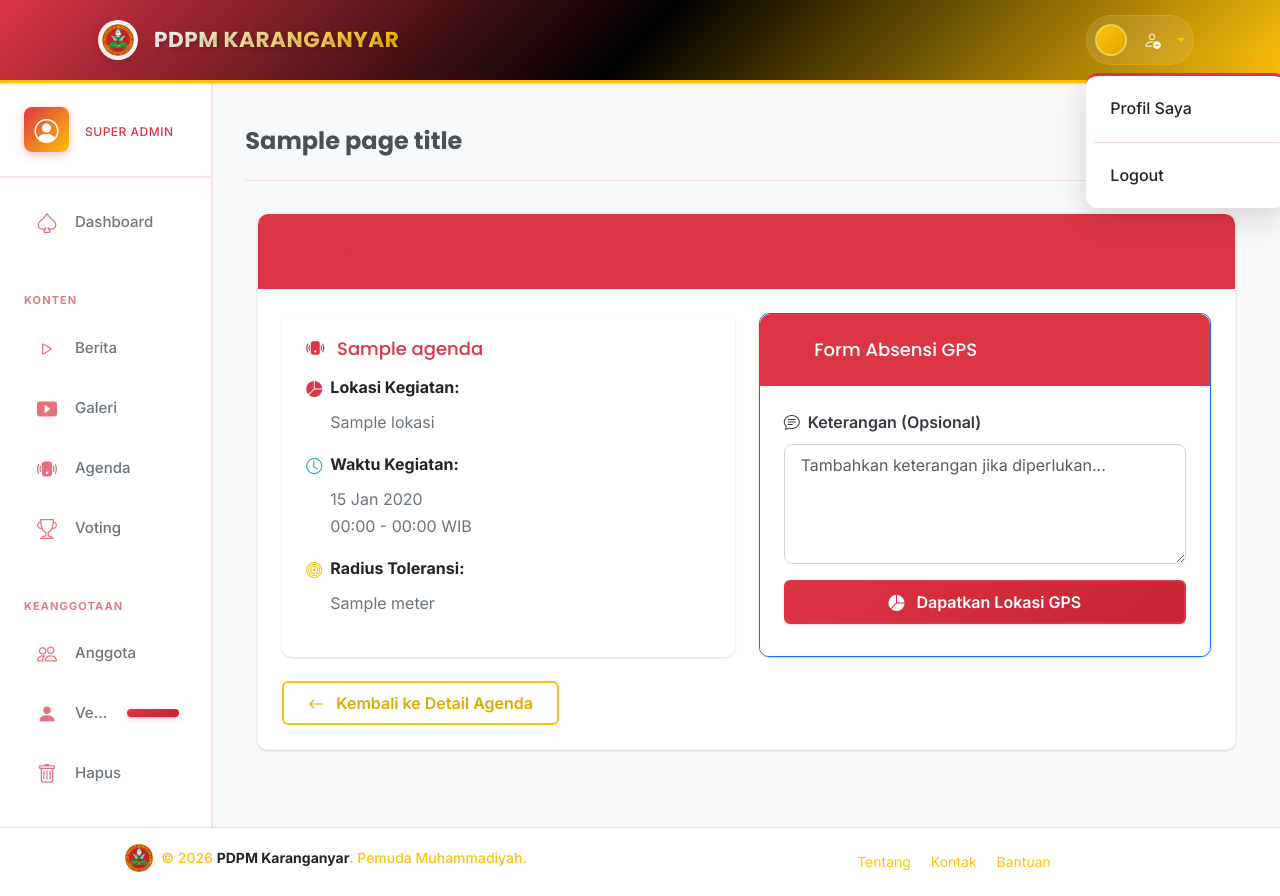
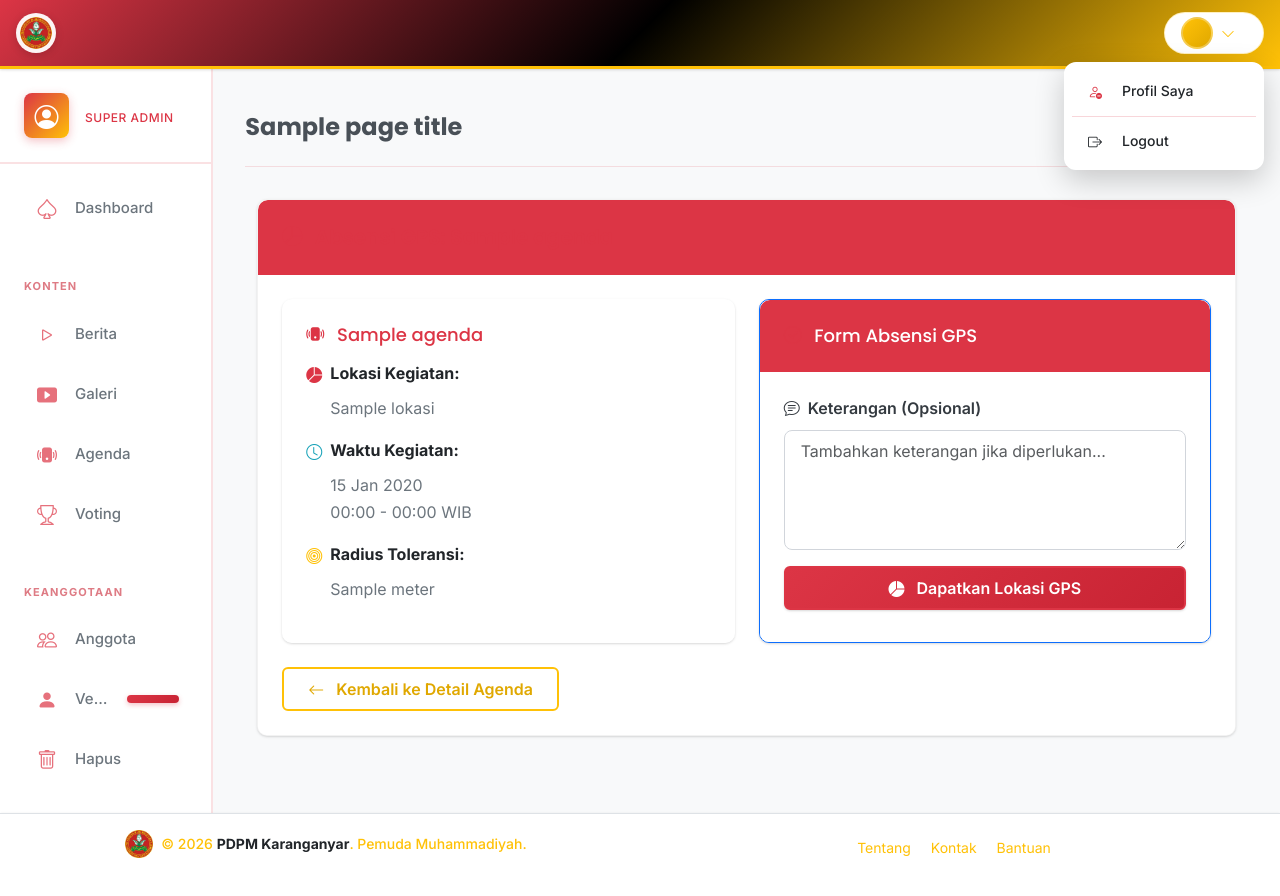
Before and after one commit to ZAKITRIPAMUNGKAS/pdpm, a CodeIgniter 4 app: the page made by app/Views/absensi/form_absensi.php in a window 1280 px wide, after a click that opens the changed part. After the commit the page ends 858 px from the top, so only its background shows below. Run offline with PHP 8.4 and a stand-in for CodeIgniter, Linux system fonts and the light colour scheme; the template is opened without the code that fills it: most values are stand-ins (such as "Sample title", 1, 10 or a date in 2020); data that the repository does not hold is empty; some libraries are stand-ins or nearby versions.

Commit message:
fix: redesain total navbar header mobile agar rapi, hilangkan duplikasi toggler & kotak hitam

```diff
--- a/app/Views/layout/template.php
+++ b/app/Views/layout/template.php
@@ -39,55 +39,76 @@
 </head>
 <body class="d-flex flex-column h-100">
 
-    <!-- Header (diseragamkan dengan public) -->
+    <!-- Header Navbar -->
     <nav class="navbar navbar-expand-lg navbar-dark shadow-sm sticky-top">
-        <div class="container">
-            <!-- Hamburger Sidebar Toggle (mobile only) -->
-            <button class="btn-sidebar-toggle me-2" id="sidebarToggleBtn" type="button" aria-label="Toggle Sidebar">
-                <i class="bi bi-list"></i>
-            </button>
+        <div class="container-fluid px-2 px-sm-3 d-flex align-items-center justify-content-between">
 
-            <a class="navbar-brand d-flex align-items-center" href="<?= site_url('dashboard') ?>">
-                <img src="<?= base_url('logo.png') ?>" alt="PDPM Karanganyar" class="navbar-logo me-2">
-                <span>PDPM KARANGANYAR</span>
-            </a>
-            <button class="navbar-toggler" type="button" data-bs-toggle="collapse" data-bs-target="#navbarNav" aria-controls="navbarNav" aria-expanded="false" aria-label="Toggle navigation">
-                <span class="navbar-toggler-icon"></span>
-            </button>
-            <div class="collapse navbar-collapse" id="navbarNav">
-                <ul class="navbar-nav ms-auto align-items-lg-center">
-                    <li class="nav-item d-none d-lg-block me-3">
-                        <a class="nav-link <?= current_url() == site_url('dashboard') ? 'active' : '' ?>" href="<?= site_url('dashboard') ?>">Beranda</a>
+            <!-- Left: Sidebar Toggle + Brand Logo & Title -->
+            <div class="d-flex align-items-center me-2">
+                <button class="btn-sidebar-toggle me-2" id="sidebarToggleBtn" type="button" aria-label="Toggle Sidebar">
+                    <i class="bi bi-list"></i>
+                </button>
+
+                <a class="navbar-brand d-flex align-items-center m-0 p-0" href="<?= site_url('dashboard') ?>">
+                    <img src="<?= base_url('logo.png') ?>" alt="PDPM Karanganyar" class="navbar-logo me-2">
+                    <span class="d-none d-sm-inline">PDPM KARANGANYAR</span>
+                    <span class="d-inline d-sm-none fs-6 fw-bold">PDPM</span>
+                </a>
+            </div>
+
+            <!-- Middle: Desktop Navigation Links (≥992px) -->
+            <div class="d-none d-lg-flex align-items-center mx-auto">
+                <ul class="navbar-nav flex-row gap-1">
+                    <li class="nav-item">
+                        <a class="nav-link px-3 <?= current_url() == site_url('dashboard') ? 'active' : '' ?>" href="<?= site_url('dashboard') ?>">
+                            <i class="bi bi-speedometer2 me-1"></i>Beranda
+                        </a>
                     </li>
-                    <li class="nav-item d-none d-lg-block me-3">
-                        <a class="nav-link <?= strpos(current_url(), 'admin-berita') !== false ? 'active' : '' ?>" href="<?= site_url('admin-berita') ?>">Berita</a>
+                    <li class="nav-item">
+                        <a class="nav-link px-3 <?= strpos(current_url(), 'admin-berita') !== false ? 'active' : '' ?>" href="<?= site_url('admin-berita') ?>">
+                            <i class="bi bi-newspaper me-1"></i>Berita
+                        </a>
                     </li>
-                    <li class="nav-item d-none d-lg-block me-3">
-                        <a class="nav-link <?= strpos(current_url(), 'admin-agenda') !== false ? 'active' : '' ?>" href="<?= site_url('admin-agenda') ?>">Agenda</a>
+                    <li class="nav-item">
+                        <a class="nav-link px-3 <?= strpos(current_url(), 'admin-agenda') !== false ? 'active' : '' ?>" href="<?= site_url('admin-agenda') ?>">
+                            <i class="bi bi-calendar-event me-1"></i>Agenda
+                        </a>
                     </li>
-                    <?php if(session()->get('id_role') == 1): // Hanya Super Admin ?>
-                    <li class="nav-item d-none d-lg-block me-3">
-                        <a class="nav-link <?= strpos(current_url(), 'admin-voting') !== false ? 'active' : '' ?>" href="<?= site_url('admin-voting') ?>">Voting</a>
+                    <?php if(session()->get('id_role') == 1): ?>
+                    <li class="nav-item">
+                        <a class="nav-link px-3 <?= strpos(current_url(), 'admin-voting') !== false ? 'active' : '' ?>" href="<?= site_url('admin-voting') ?>">
+                            <i class="bi bi-ui-checks me-1"></i>Voting
+                        </a>
                     </li>
                     <?php endif; ?>
-                    <?php if(session()->get('id_role') == 3): // Anggota ?>
-                    <li class="nav-item d-none d-lg-block me-3">
-                        <a class="nav-link <?= strpos(current_url(), 'voting') !== false ? 'active' : '' ?>" href="<?= site_url('voting') ?>">Voting</a>
+                    <?php if(session()->get('id_role') == 3): ?>
+                    <li class="nav-item">
+                        <a class="nav-link px-3 <?= strpos(current_url(), 'voting') !== false ? 'active' : '' ?>" href="<?= site_url('voting') ?>">
+                            <i class="bi bi-ui-checks me-1"></i>Voting
+                        </a>
                     </li>
                     <?php endif; ?>
-                    <li class="nav-item dropdown">
-                        <a class="nav-link dropdown-toggle" href="#" id="navbarDropdown" role="button" data-bs-toggle="dropdown" aria-expanded="false">
-                            <i class="bi bi-person-fill me-1"></i>
-                            <?= session()->get('nama_lengkap') ?>
-                        </a>
-                        <ul class="dropdown-menu dropdown-menu-end" aria-labelledby="navbarDropdown">
-                            <li><a class="dropdown-item" href="<?= site_url('profil-saya') ?>">Profil Saya</a></li>
-                            <li><hr class="dropdown-divider"></li>
-                            <li><a class="dropdown-item" href="<?= site_url('logout') ?>">Logout</a></li>
-                        </ul>
-                    </li>
                 </ul>
             </div>
+
+            <!-- Right: User Profile Dropdown Pill -->
+            <div class="dropdown ms-auto">
+                <a class="nav-link dropdown-toggle text-white d-flex align-items-center py-1 px-2 px-sm-3 rounded-pill bg-white bg-opacity-10 border border-warning border-opacity-25"
+                   href="#" id="navbarDropdown" role="button" data-bs-toggle="dropdown" aria-expanded="false">
+                    <span class="navbar-user-avatar me-1 me-sm-2"><?= strtoupper(substr(session()->get('nama_lengkap') ?? 'U', 0, 2)) ?></span>
+                    <span class="d-none d-md-inline small fw-semibold me-1 me-sm-2 text-truncate" style="max-width: 140px;"><?= esc(session()->get('nama_lengkap')) ?></span>
+                    <i class="bi bi-chevron-down small text-warning"></i>
+                </a>
+                <ul class="dropdown-menu dropdown-menu-end shadow border-0" aria-labelledby="navbarDropdown">
+                    <li class="dropdown-header d-md-none text-wrap text-dark fw-bold border-bottom pb-2 mb-1">
+                        <i class="bi bi-person-circle me-1 text-danger"></i><?= esc(session()->get('nama_lengkap')) ?>
+                    </li>
+                    <li><a class="dropdown-item" href="<?= site_url('profil-saya') ?>"><i class="bi bi-person-fill me-2 text-primary"></i>Profil Saya</a></li>
+                    <li><hr class="dropdown-divider my-1"></li>
+                    <li><a class="dropdown-item text-danger" href="<?= site_url('logout') ?>"><i class="bi bi-box-arrow-right me-2"></i>Logout</a></li>
+                </ul>
+            </div>
+
         </div>
     </nav>
 
--- a/public/css/mobile-responsive-fix.css
+++ b/public/css/mobile-responsive-fix.css
@@ -36,29 +36,11 @@
 
     .navbar-brand {
         font-size: 1.1rem !important;
-        padding: 0.25rem 0.5rem !important;
+        padding: 0.25rem 0 !important;
     }
 
     .navbar-logo {
-        height: 30px !important;
-    }
-
-    .navbar-collapse {
-        background: rgba(0, 0, 0, 0.95);
-        margin: 0.5rem -15px 0;
-        padding: 1rem 15px;
-        border-radius: 0;
-    }
-
-    .navbar-nav .nav-link {
-        padding: 0.75rem 1rem !important;
-        margin: 0.25rem 0 !important;
-        border-left: 3px solid transparent;
-    }
-
-    .navbar-nav .nav-link:hover {
-        border-left-color: #ffc107;
-        padding-left: 1.25rem !important;
+        height: 32px !important;
     }
 
     /* --- Hero Section --- */
--- a/public/css/navbar-pdpm-theme.css
+++ b/public/css/navbar-pdpm-theme.css
@@ -270,42 +270,32 @@
     box-shadow: 0 4px 20px rgba(0, 0, 0, 0.2);
 }
 
-/* Mobile Responsive */
-@media (max-width: 991.98px) {
-    .navbar-collapse {
-        background: rgba(0, 0, 0, 0.1);
-        border-radius: 12px;
-        padding: 1rem;
-        margin-top: 1rem;
-        backdrop-filter: blur(10px);
-    }
+/* Mobile Responsive Dropdown Styles */
+.navbar .dropdown-menu {
+    position: absolute !important;
+    top: 100% !important;
+    right: 0 !important;
+    left: auto !important;
+    min-width: 200px !important;
+    background: #ffffff !important;
+    border: none !important;
+    border-radius: 12px !important;
+    box-shadow: 0 10px 30px rgba(0, 0, 0, 0.2) !important;
+    z-index: 1050 !important;
+    margin-top: 0.5rem !important;
+}
 
-    .navbar-nav {
-        align-items: stretch;
-    }
+.navbar .dropdown-menu .dropdown-item {
+    color: #212529 !important;
+    padding: 0.6rem 1rem !important;
+    display: flex !important;
+    align-items: center !important;
+    font-size: 0.875rem !important;
+}
 
-    .navbar-nav .nav-item {
-        margin: 0.25rem 0;
-    }
-
-    .navbar-nav .nav-link {
-        padding: 0.75rem 1rem;
-        border-left: 3px solid transparent;
-    }
-
-    .navbar-nav .nav-link:hover {
-        border-left-color: #ffc107;
-        background: rgba(255, 193, 7, 0.1);
-    }
-
-    .dropdown-menu {
-        position: static;
-        float: none;
-        width: 100%;
-        margin-top: 0.5rem;
-        box-shadow: none;
-        background: rgba(255, 255, 255, 0.95);
-    }
+.navbar .dropdown-menu .dropdown-item:hover {
+    background: #f8f9fa !important;
+    color: #dc3545 !important;
 }
 
 @media (max-width: 575.98px) {
```
